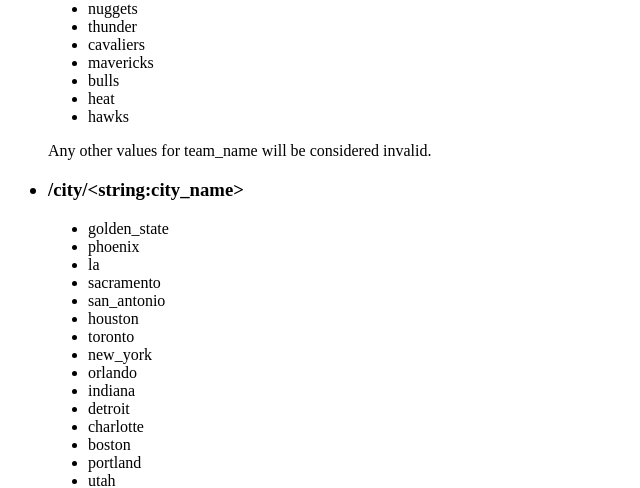
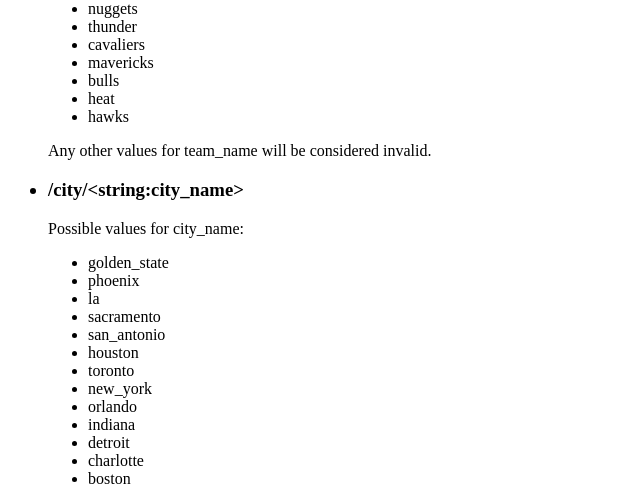
Before and after one commit to danielhanbitlee/nba_scores_api_flask_pymongo, a Flask app: page / in a window 1280 px wide. Shown: the part 1022-1510 px from the top of the page, without its empty margins (0-640 px from the left). Run offline with Flask 2, Linux system fonts and the light colour scheme; some libraries are stand-ins or nearby versions.

Commit message:
edited index.html

```diff
--- a/templates/index.html
+++ b/templates/index.html
@@ -70,6 +70,7 @@
 		</ul>
 		<p style="margin-left: 40px">Any other values for team_name will be considered invalid.</p>
 		<h3><ul><li>/city/&lt;string:city_name&gt;</ul></h3>
+		<p style="margin-left: 40px">Possible values for city_name:</p>
 		<ul style="margin-left: 40px">
 			<li>golden_state
     			<li>phoenix
```
